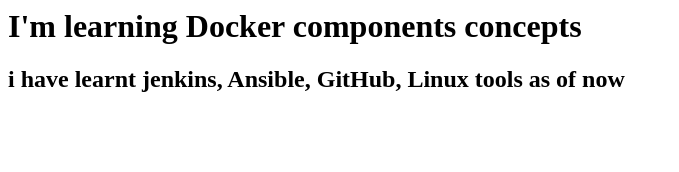
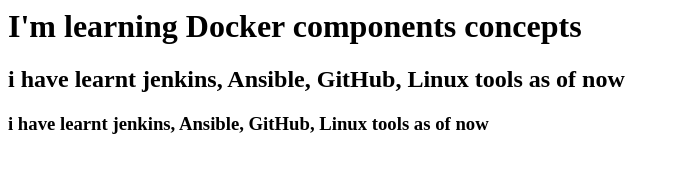
Before and after one commit to sumanthtony/Docker_task, a plain HTML site: page index.html in a window 1280 px wide. Shown: the whole page, without its empty margins (0-679 px from the left). Drawn offline with Linux system fonts and the light colour scheme.

Commit message:
Update index.html

```diff
--- a/index.html
+++ b/index.html
@@ -1,2 +1,3 @@
 <h1>I'm learning Docker components concepts</h1>
 <h2>i have learnt jenkins, Ansible, GitHub, Linux tools as of now</h2>
+<h3>i have learnt jenkins, Ansible, GitHub, Linux tools as of now</h3>
```
